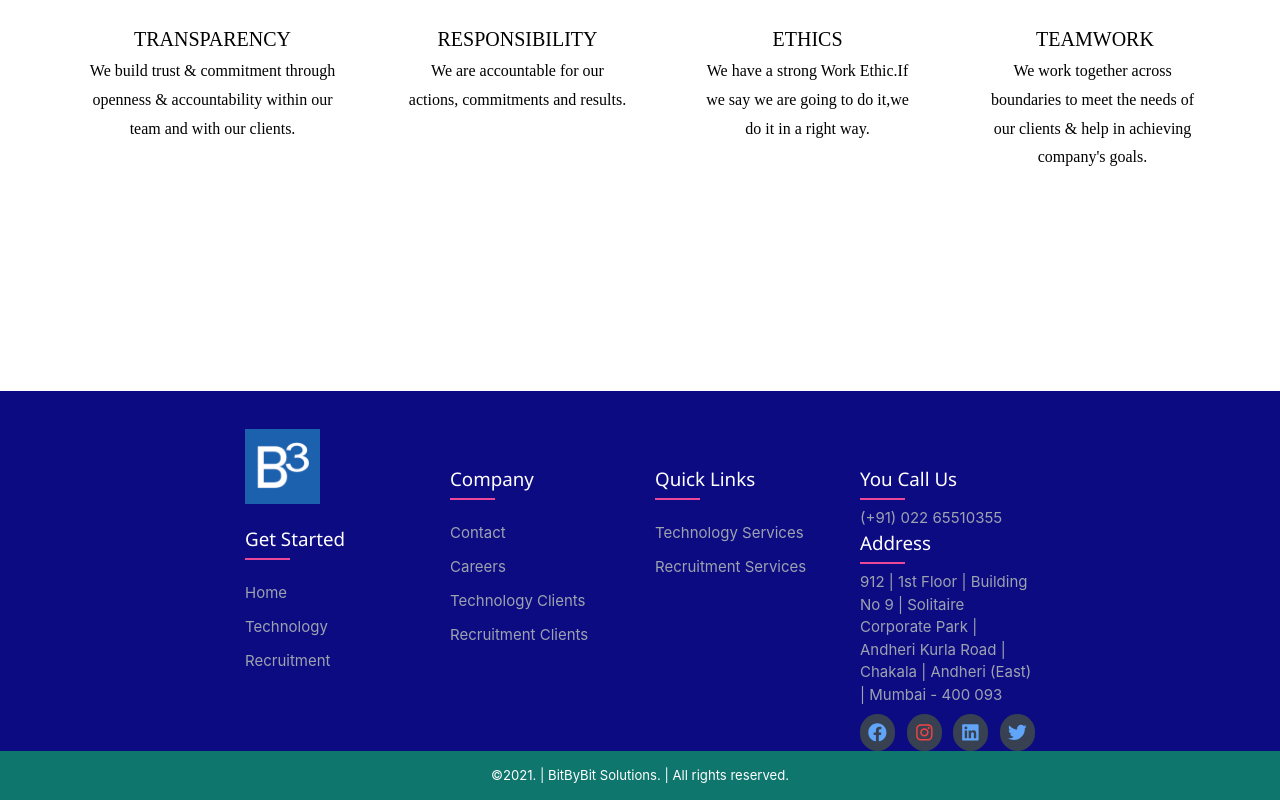
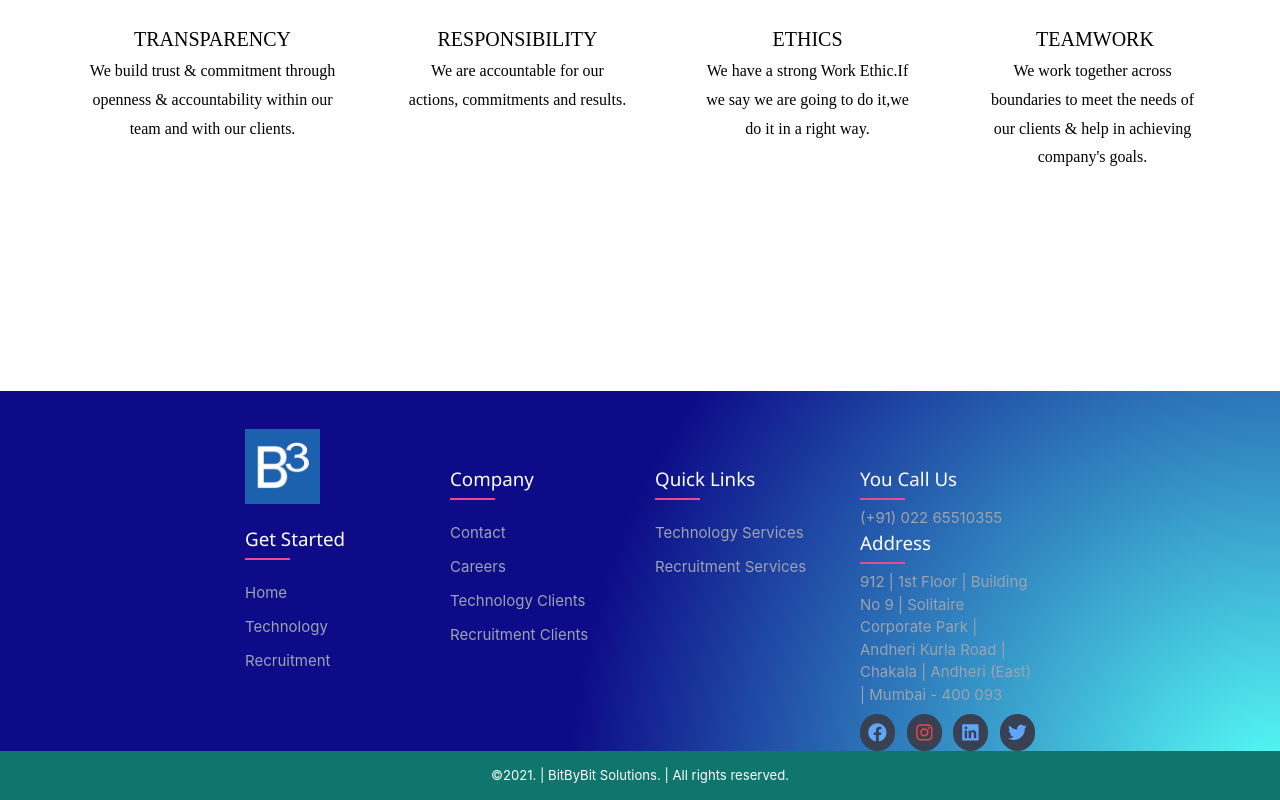
Before and after one commit to LatestB3website/New-B3-Website, a React (Create React App) app: page /aboutus in a window 1280 px wide. Shown: the part 2084-2884 px from the top of the page. Built offline with nearby package versions, Linux system fonts and the light colour scheme; a web font is replaced by a local one; what google-maps-react would draw is missing.

Commit message:
MP(Bg color footer)

```diff
--- a/src/components/Footer/footer.js
+++ b/src/components/Footer/footer.js
@@ -13,7 +13,7 @@ import {
 const Footer = () => {
   return (
     <div className="pg-footer">
-      <footer className="footer  " style={{background:"rgb(13, 11, 130)"}}>
+      <footer className="footer  " style={{ backgroundImage: "radial-gradient(circle at bottom right  , rgba(86,255,248,1) 1%, rgba(13,11,136,1) 53%)" }}>
         <div className="footer-content container mx-auto h-96 ">
           <div className="row flex flex-wrap">
             <div className="footer-col w-full sm:w-1/2 lg:w-1/4 px-4 mb-8 sm:mb-0 mt-10">
```
